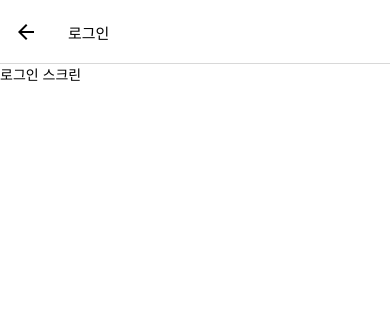
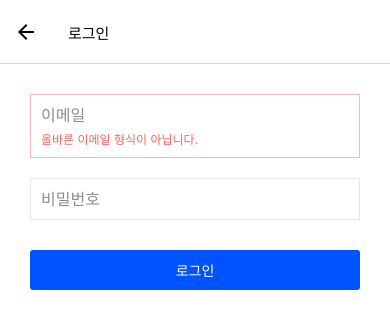
Before and after one commit to nerd-team-1/favorite-18-client-jake, a React Native app: screen /Login in a window 390 px wide. Shown: the top 328 px of the page. Built offline with nearby package versions, Linux system fonts and the light colour scheme.

Commit message:
feat : Login screen with hook and validate

```diff
--- /dev/null
+++ b/src/hooks/useForm.ts
@@ -0,0 +1,43 @@
+import {useEffect, useState} from 'react';
+
+interface UseFormProps<T> {
+  initialValue: T;
+  validate: (values: T) => Record<keyof T, string>;
+}
+
+function useForm<T>({initialValue, validate}: UseFormProps<T>) {
+  const [values, setValues] = useState(initialValue);
+  const [touched, setTouched] = useState<Record<string, boolean>>({});
+  const [errors, setErrors] = useState<Record<string, string>>({});
+
+  const handleChangeText = (name: keyof T, text: string) => {
+    setValues({
+      ...values,
+      [name]: text,
+    });
+  };
+
+  const handleBlur = (name: keyof T) => {
+    setTouched({
+      ...touched,
+      [name]: true,
+    });
+  };
+
+  const getTextInputProps = (name: keyof T) => {
+    const value = values[name];
+    const onChangeText = (text: string) => handleChangeText(name, text);
+    const onBlur = () => handleBlur(name);
+
+    return {value, onChangeText, onBlur};
+  };
+
+  useEffect(() => {
+    const newErrors = validate(values);
+    setErrors(newErrors);
+  }, [validate, values]);
+
+  return {values, errors, touched, getTextInputProps};
+}
+
+export default useForm;
--- a/src/screens/auth/LoginScreen.tsx
+++ b/src/screens/auth/LoginScreen.tsx
@@ -1,14 +1,72 @@
-import React from 'react';
-import {StyleSheet, Text, View} from 'react-native';
+import React, {useRef} from 'react';
+import {StyleSheet, View} from 'react-native';
+import {SafeAreaView} from 'react-native-safe-area-context';
+import CustomInputField from '../../components/CustomInputField';
+import CustomButton from '../../components/CustomButton';
+import useForm from '../../hooks/useForm';
+import {validateLogin} from '../../utils';
+import {TextInput} from 'react-native-gesture-handler';
 
 function LoginScreen() {
+  const passwordRef = useRef<TextInput | null>(null);
+
+  const login = useForm({
+    initialValue: {
+      email: '',
+      password: '',
+    },
+    validate: validateLogin,
+  });
+
+  const handleSubmit = () => {
+    console.log(login.values);
+  };
+
   return (
-    <View>
-      <Text>로그인 스크린</Text>
-    </View>
+    <SafeAreaView style={styles.container}>
+      <View style={styles.inputContainer}>
+        <CustomInputField
+          autoFocus
+          placeholder="이메일"
+          error={login.errors.email}
+          touched={login.touched.email}
+          inputMode="email"
+          returnKeyType="next"
+          blurOnSubmit={false}
+          onSubmitEditing={() => passwordRef.current?.focus()}
+          {...login.getTextInputProps('email')}
+        />
+        <CustomInputField
+          ref={passwordRef}
+          placeholder="비밀번호"
+          error={login.errors.password}
+          touched={login.touched.password}
+          secureTextEntry
+          returnKeyType="join"
+          blurOnSubmit={false}
+          onSubmitEditing={handleSubmit}
+          {...login.getTextInputProps('password')}
+        />
+      </View>
+      <CustomButton
+        label="로그인"
+        variant="filled"
+        size="large"
+        onPress={handleSubmit}
+      />
+    </SafeAreaView>
   );
 }
 
-const styles = StyleSheet.create({});
+const styles = StyleSheet.create({
+  container: {
+    flex: 1,
+    margin: 30,
+  },
+  inputContainer: {
+    gap: 20,
+    marginBottom: 30,
+  },
+});
 
 export default LoginScreen;
--- a/src/utils/index.ts
+++ b/src/utils/index.ts
@@ -1 +1,2 @@
 export * from './common';
+export * from './validate';
--- /dev/null
+++ b/src/utils/validate.ts
@@ -0,0 +1,27 @@
+type UserInformation = {
+  email: string;
+  password: string;
+};
+
+function validateUser(values: UserInformation) {
+  const errors = {
+    email: '',
+    password: '',
+  };
+
+  if (!/^[^\s@]+@[^\s@]+\.[^\s@]+$/.test(values.email)) {
+    errors.email = '올바른 이메일 형식이 아닙니다.';
+  }
+
+  if (!(values.password.length >= 8 && values.password.length < 20)) {
+    errors.password = '비밀번호는 8~20자 사이로 입력해주세요.';
+  }
+
+  return errors;
+}
+
+function validateLogin(values: UserInformation) {
+  return validateUser(values);
+}
+
+export {validateLogin};
```
